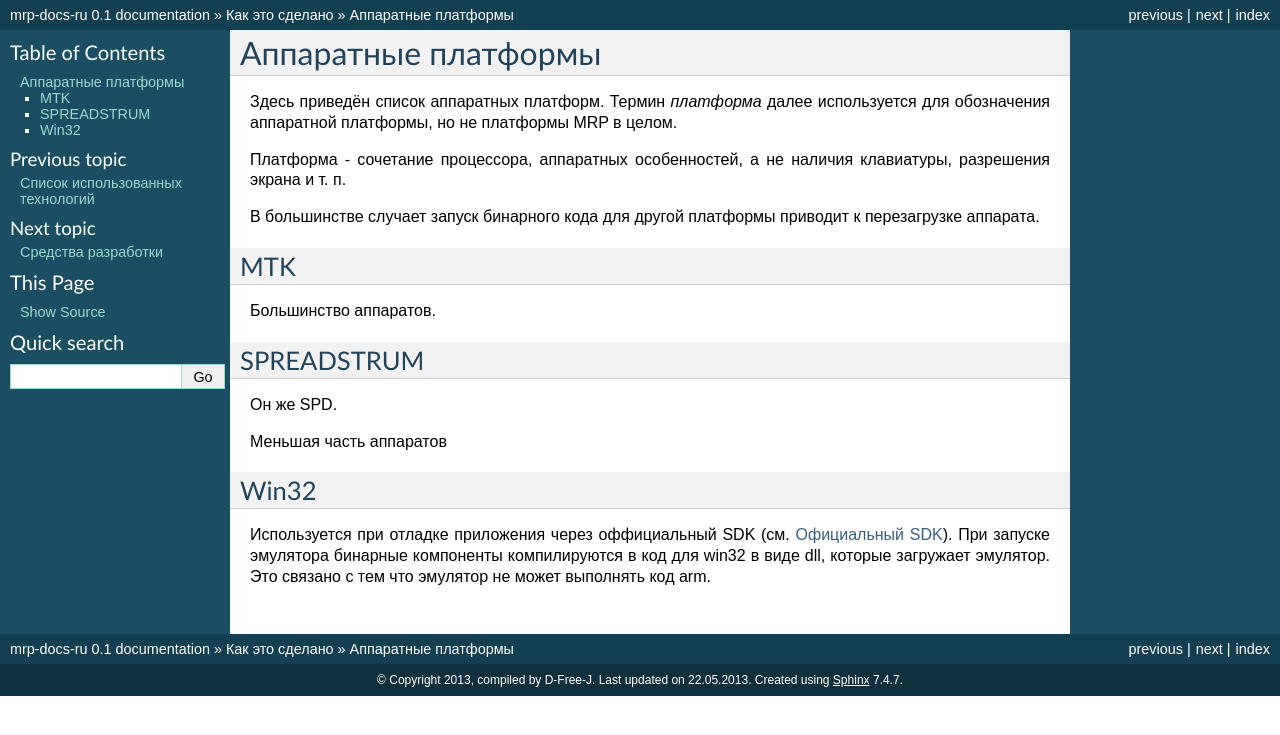
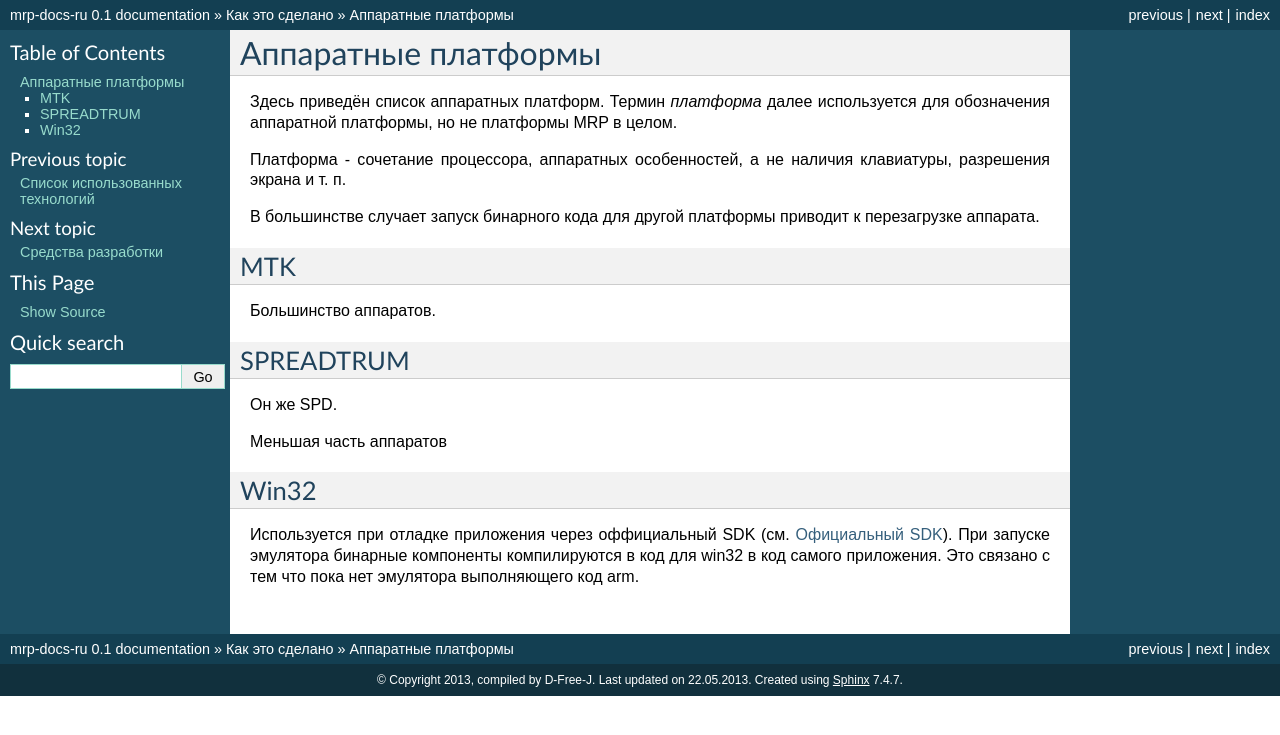
Before and after one commit to d-free-j/mrp-docs-ru, a Sphinx documentation site: the page built from source/03_internal/platform.rst, in a window 1280 px wide. Shown: the top 735 px of the page. Built offline with Sphinx 7.4.7, drawn with Linux system fonts in a browser that asks for light colours.

Commit message:
fix typos

```diff
--- a/source/03_internal/platform.rst
+++ b/source/03_internal/platform.rst
@@ -16,8 +16,8 @@ MTK
 Большинство аппаратов.
 
 
-SPREADSTRUM
------------
+SPREADTRUM
+----------
 
 Он же SPD.
 
@@ -29,6 +29,6 @@ Win32
 
 Используется при отладке приложения через оффициальный SDK
 (см. :doc:`/04_sdk/offsdk`).
-При запуске эмулятора бинарные компоненты компилируются в код для win32 в виде
-dll, которые загружает эмулятор. Это связано с тем что эмулятор не может
-выполнять код arm.
+При запуске эмулятора бинарные компоненты компилируются в код для win32 в код
+самого приложения. Это связано с тем что пока нет эмулятора выполняющего код
+arm.
```
Also changed, not shown: source/02_files/mrp_file.rst (+5 -4 lines).
